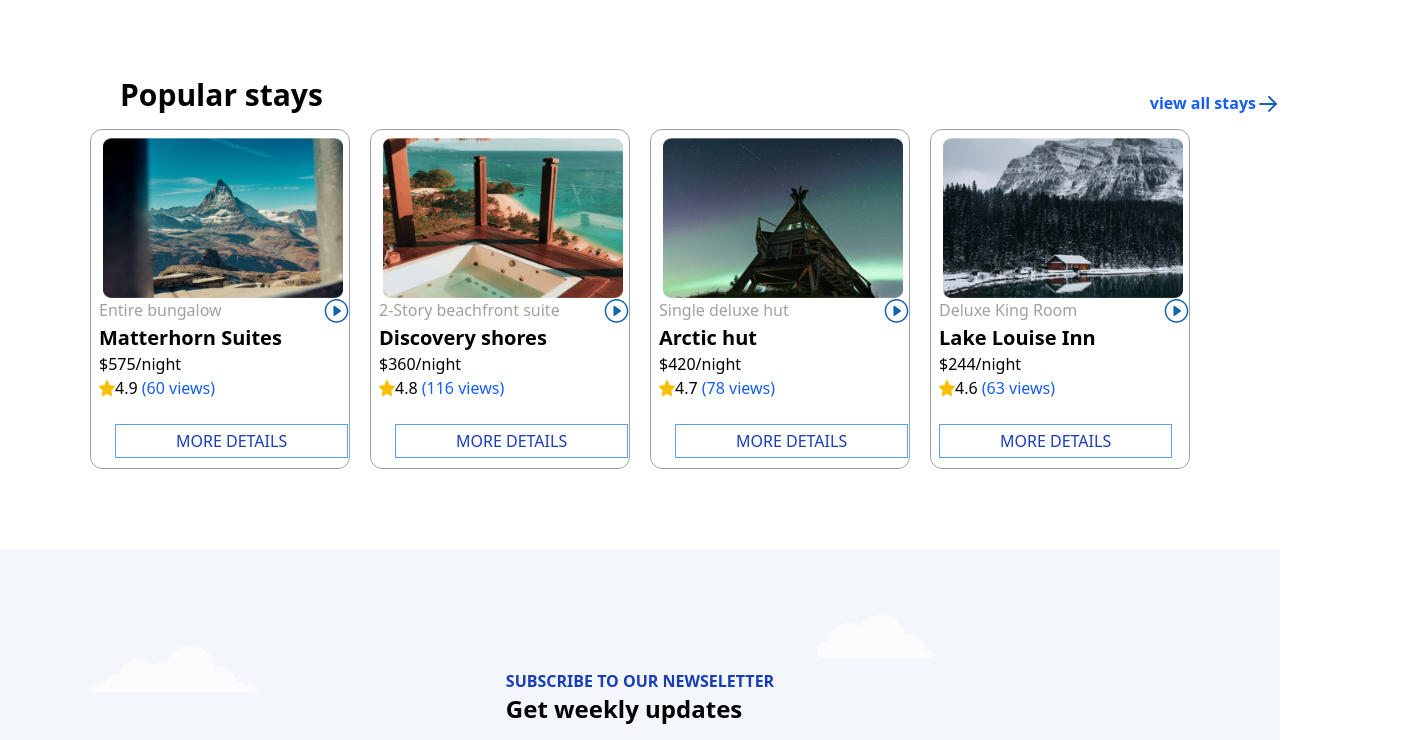
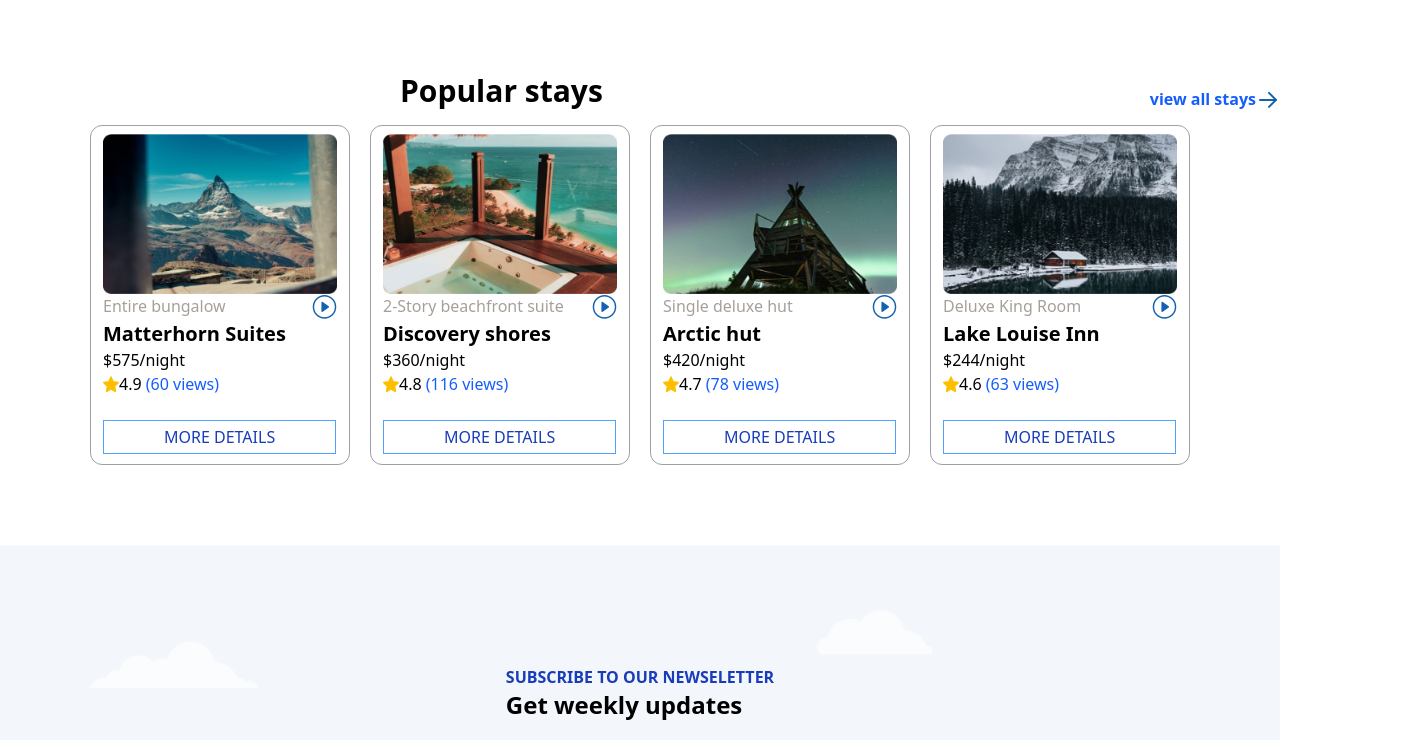
Before and after one commit to saadiaelmardi/fickle-flight, a plain HTML site: page index.html in a window 1280 px wide. Shown: the part 2057-2797 px from the top of the page, 1428 px wide, since content can reach past the window. Drawn offline with nearby package versions, Linux system fonts and the light colour scheme.

Commit message:
adding modification

```diff
--- a/index.html
+++ b/index.html
@@ -26,8 +26,9 @@
 </div>
 </div>
       </header>
-      <section class="bg-[url(img/search-container@3x.png)] bg-center bg-cover bg-no-repeat flex justify-center items-center flex-col h-screen w-full">
-        <h1 class="text-white text-6xl font-bold mb-5">
+      <section class="bg-[url(img/search-container@3x.png)] bg-center bg-cover bg-no-repeat flex justify-center items-center flex-col h-screen w-full
+      md:bg-blue-900 h-52 w-80">
+        <h1 class="text-6xl font-bold mb-5  ">
             let's explore & travel the world
         </h1>
         <p class="text-2xl text-white mb-4 ">Find the best destinations and the most popular stays!</p>
@@ -55,7 +56,7 @@
 
       <section>
         <div class="mt-20">
-        <h1 class="uppercase ml-20 font-bold "> recent searches</h1>
+        <h1 class="uppercase ml-80 font-bold "> recent searches</h1>
         <div class="flex justify-center items-center gap-5">
         <div class="border-1 rounded-md border-zinc-400 px-35 py-4 ">
             <div class="flex justify-between items-center gap-20 text-indigo-800  font-bold uppercase">
@@ -77,7 +78,7 @@
         </div>
         </div>
     </div>
-    <div class=" mt-20 ml-20">
+    <div class=" mt-20 ml-80">
     <h1 class="text-stone-500 pb-10">prepare for your trip</h1>
     <div class="flex gap-40">
       <div>
@@ -106,13 +107,14 @@
 </div>
     </div>
 </div>
+
       </section>
       <section>
         <div class="mt-30">
             <div class="px-30 mb-10">
-        <h3 class="text-blue-800 uppercase font-bold ">plan your next trip</h3>
+        <h3 class="text-blue-800 uppercase font-bold ml-70 ">plan your next trip</h3>
         <div class="flex justify-between items-center">
-        <h1 class="text-3xl font-bold">most popular Destinations</h1>
+        <h1 class="text-3xl font-bold ml-70">most popular Destinations</h1>
         <div class="flex">
         <span class="text-blue-700 font-bold">view all destinations</span>
         <img src="img/arrowright2.svg" alt="">
@@ -156,7 +158,7 @@
 </div>
 <div class="mt-20">
     <div class="flex justify-between items-center ">
-    <h1 class="text-3xl font-bold px-30 ">recomanded holidays</h1>
+    <h1 class="text-3xl font-bold px-30 ml-70">recomanded holidays</h1>
     <div class="flex">
     <span class="text-blue-800 font-bold">view all holidays</span>
     <span><img src="img/arrowright2.svg" alt=""></span>
@@ -214,7 +216,7 @@
 </div >
 <div class="mt-20">
     <div class="flex justify-between items-center">
-       <h1 class="text-3xl font-bold ml-30 mb-4 ">Popular stays</h1>
+       <h1 class="text-3xl font-bold ml-100 mb-4 ">Popular stays</h1>
        <div class="flex">
        <span class="text-blue-600 font-bold">view all stays</span>
        <img src="img/arrowright2.svg" alt="">
@@ -222,9 +224,9 @@
 
     </div>
     <div class="flex justify-center items-center gap-5">
-        <div class="border-zinc-400 border-1 rounded-xl w-65 h-85 ">
-            <img  class="w-60 h-40 ml-3 mt-2" src="img/unsplashrlwe8f8anoc@2x.png" alt="">
-           <div class="ml-2">
+        <div class="border-zinc-400 border-1 rounded-xl w-65 h-85 px-3">
+            <img  class="w-60 h-40  mt-2" src="img/unsplashrlwe8f8anoc@2x.png" alt="">
+           <div class="">
             <div class="flex justify-between">
             <span class="text-stone-400">Entire bungalow</span>
                         <img src="img/video.svg" alt=""></div>
@@ -236,12 +238,12 @@
             <span>4.9 <span class="text-blue-600"> (60 views) </span></span>
           </div>
          </div>
-            <button class="border-1 border-blue-400 text-blue-800 uppercase px-15
-            ml-6 mt-6 py-1">more details</button>
+            <button class="border-1 border-blue-400 text-blue-800 uppercase px-15 py-1
+             mt-6 ">more details</button>
         </div>
-        <div class="border-zinc-400 border-1 rounded-xl w-65 h-85 ">
-            <img class="w-60 h-40 ml-3 mt-2"  src="img/unsplashtsn8bpopveo@2x.png" alt="">
-           <div class="ml-2" >
+        <div class="border-zinc-400 border-1 rounded-xl w-65 h-85 px-3 ">
+            <img class="w-60 h-40  mt-2"  src="img/unsplashtsn8bpopveo@2x.png" alt="">
+           <div class="" >
             <div class="flex justify-between">
             <span class="text-stone-400">2-Story beachfront suite</span>
                       <img src="img/video.svg" alt=""></div>
@@ -252,11 +254,11 @@
            <img src="img/vector10.svg" alt="">
             <h3>4.8 <span class="text-blue-600"> (116 views) </span></div>
            </div>
-            <button class="border-1 border-blue-400 text-blue-800 uppercase px-15 ml-6 mt-6 py-1">more details</button>
+            <button class="border-1 border-blue-400 text-blue-800 uppercase px-15 py-1 mt-6 ">more details</button>
         </div>
-<div class="border-zinc-400 border-1 rounded-xl w-65 h-85 ">
-            <img class="w-60 h-40 ml-3 mt-2"  src="img/unsplashrlwe8f8anoc1@2x.png" alt="">
-           <div class="ml-2">
+<div class="border-zinc-400 border-1 rounded-xl w-65 h-85 px-3 ">
+            <img class="w-60 h-40  mt-2"  src="img/unsplashrlwe8f8anoc1@2x.png" alt="">
+           <div class="">
             <div class="flex justify-between">
             <span class="text-stone-400">Single deluxe hut</span>
              <img src="img/video.svg" alt=""></div>
@@ -269,11 +271,11 @@
             </div>
            </div>
             <button class="border-1 border-blue-400 text-blue-800 uppercase px-15
-            ml-6 mt-6 py-1">more details</button>
+             mt-6 py-1">more details</button>
         </div>
-        <div class="border-zinc-400 border-1 rounded-xl w-65 h-85 ">
-            <img class="w-60 h-40 ml-3 mt-2"  src="img/unsplashyqrybvxug5q@2x.png" alt="">
-           <div class="ml-2">
+        <div class="border-zinc-400 border-1 rounded-xl w-65 h-85 px-3 ">
+            <img class="w-60 h-40  mt-2"  src="img/unsplashyqrybvxug5q@2x.png" alt="">
+           <div class="">
             <div class="flex justify-between">
             <span class="text-stone-400">Deluxe King Room</span>
             <img src="img/video.svg" alt=""></div>
```
